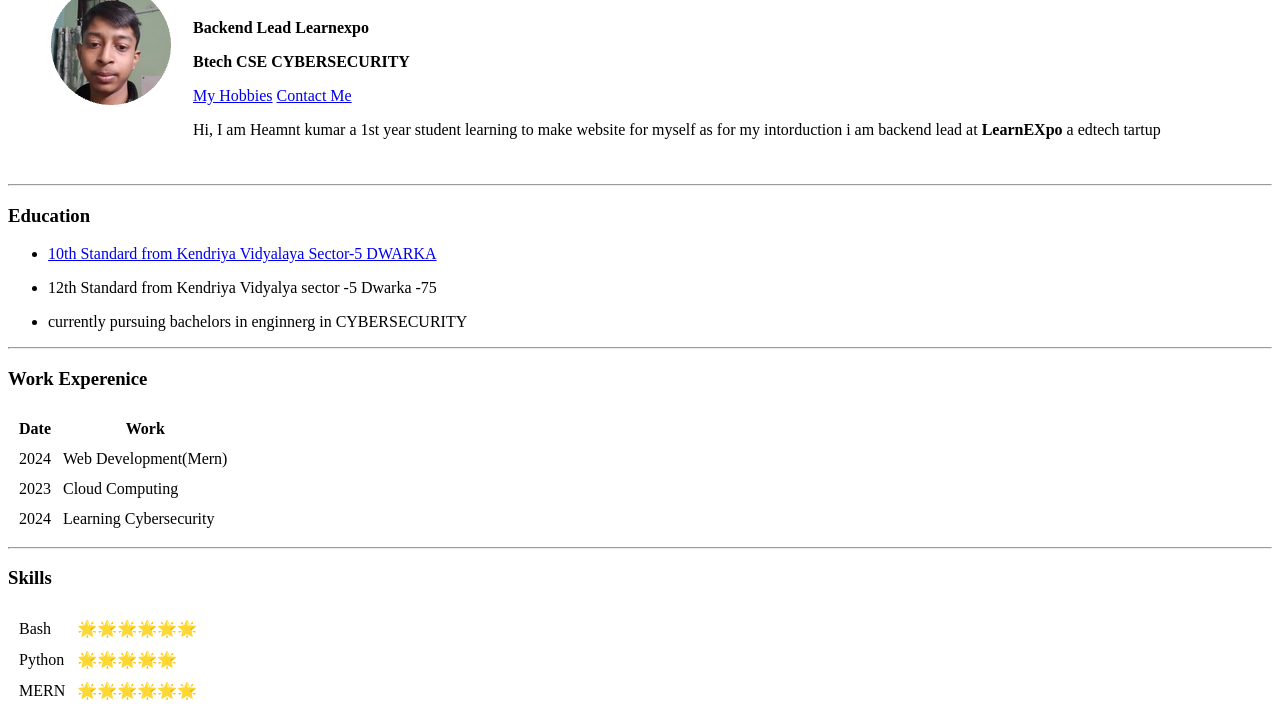
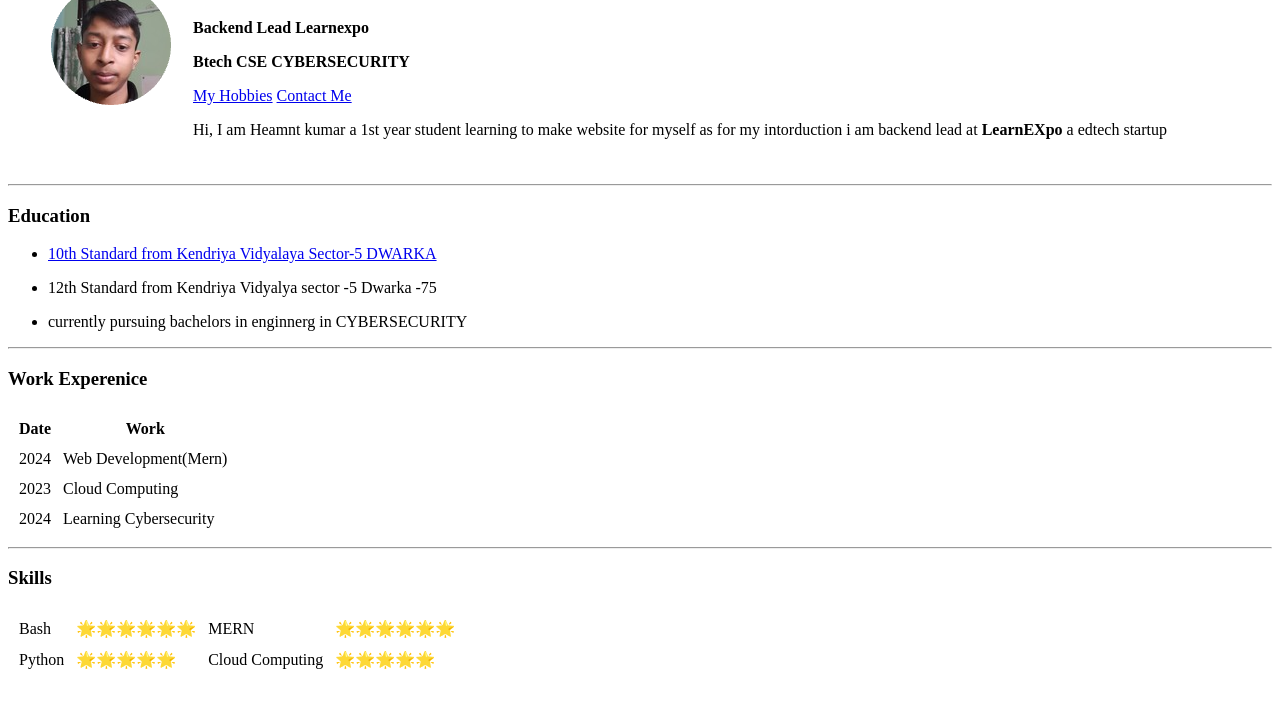
Before and after one commit to HATAKEkakshi/Web-Development-, a plain HTML site: page Hemant pesonal site/index.html in a window 1280 px wide. Shown: the part 90-809 px from the top of the page. Drawn offline with Linux system fonts and the light colour scheme.

```diff
--- a/Hemant pesonal site/index.html
+++ b/Hemant pesonal site/index.html
@@ -14,7 +14,7 @@
                 <p><strong>Btech CSE CYBERSECURITY</strong></p>
                 <a href="hobbies.html">My Hobbies</a> <a href="contact.html">Contact Me</a>
                 <br>
-                <p>Hi, I am Heamnt kumar a 1st year student learning to make website for myself as for my intorduction i am backend lead at <strong>LearnEXpo</strong> a edtech  tartup</p>
+                <p>Hi, I am Heamnt kumar a 1st year student learning to make website for myself as for my intorduction i am backend lead at <strong>LearnEXpo</strong> a edtech  startup</p>
                 </td>
         </td>
     </table>
@@ -49,14 +49,14 @@
         <tr>
             <td>Bash</td>
             <td>🌟🌟🌟🌟🌟🌟</td>
+            <td>MERN</td>
+            <td>🌟🌟🌟🌟🌟🌟</td>
         </tr>
         <tr>
             <td>Python</td>
             <td>🌟🌟🌟🌟🌟</td>
-        </tr>
-        <tr>
-            <td>MERN</td>
-            <td>🌟🌟🌟🌟🌟🌟</td>
+            <td>Cloud Computing</td>
+            <td>🌟🌟🌟🌟🌟</td>
         </tr>
     </table>
 </body>
```
Also changed, not shown: Hemant pesonal site/contact.html (+5 -0 lines).
